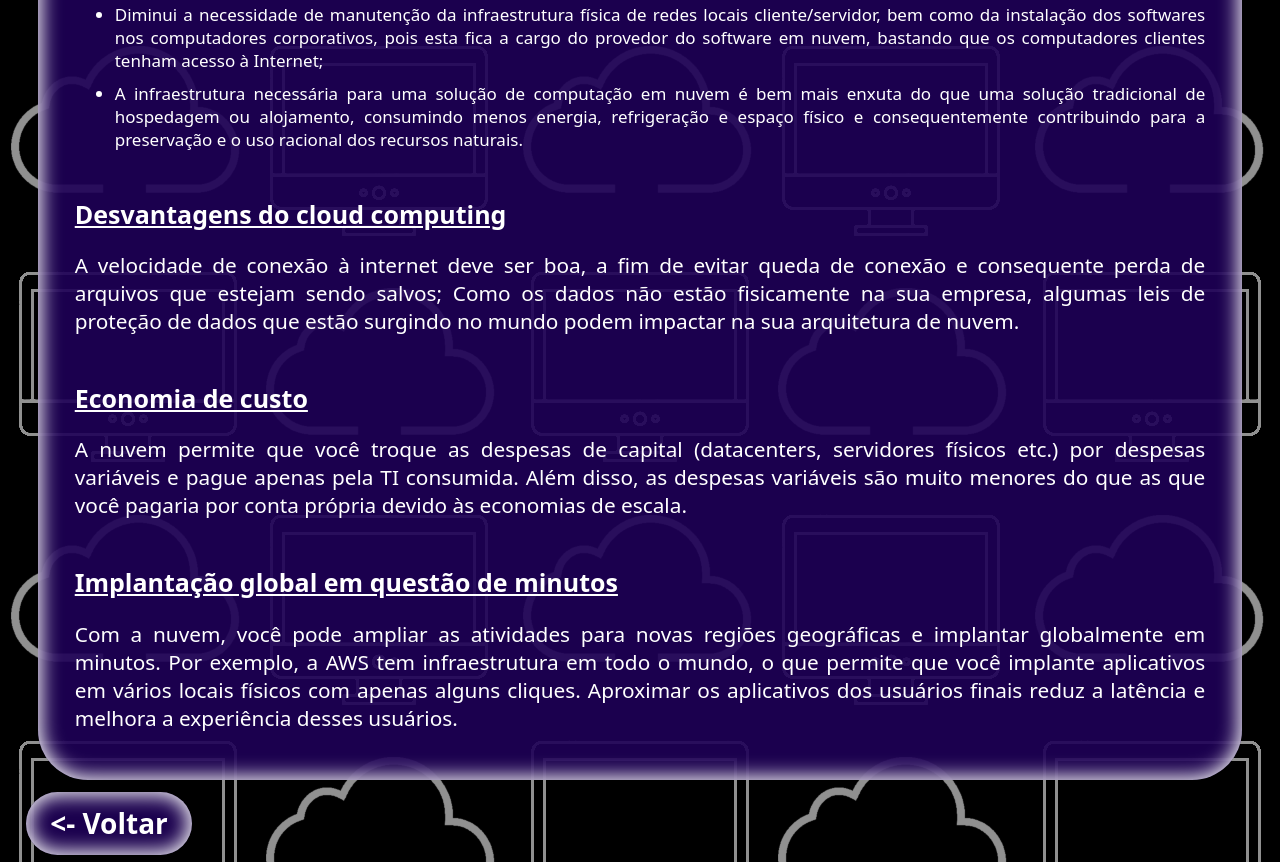
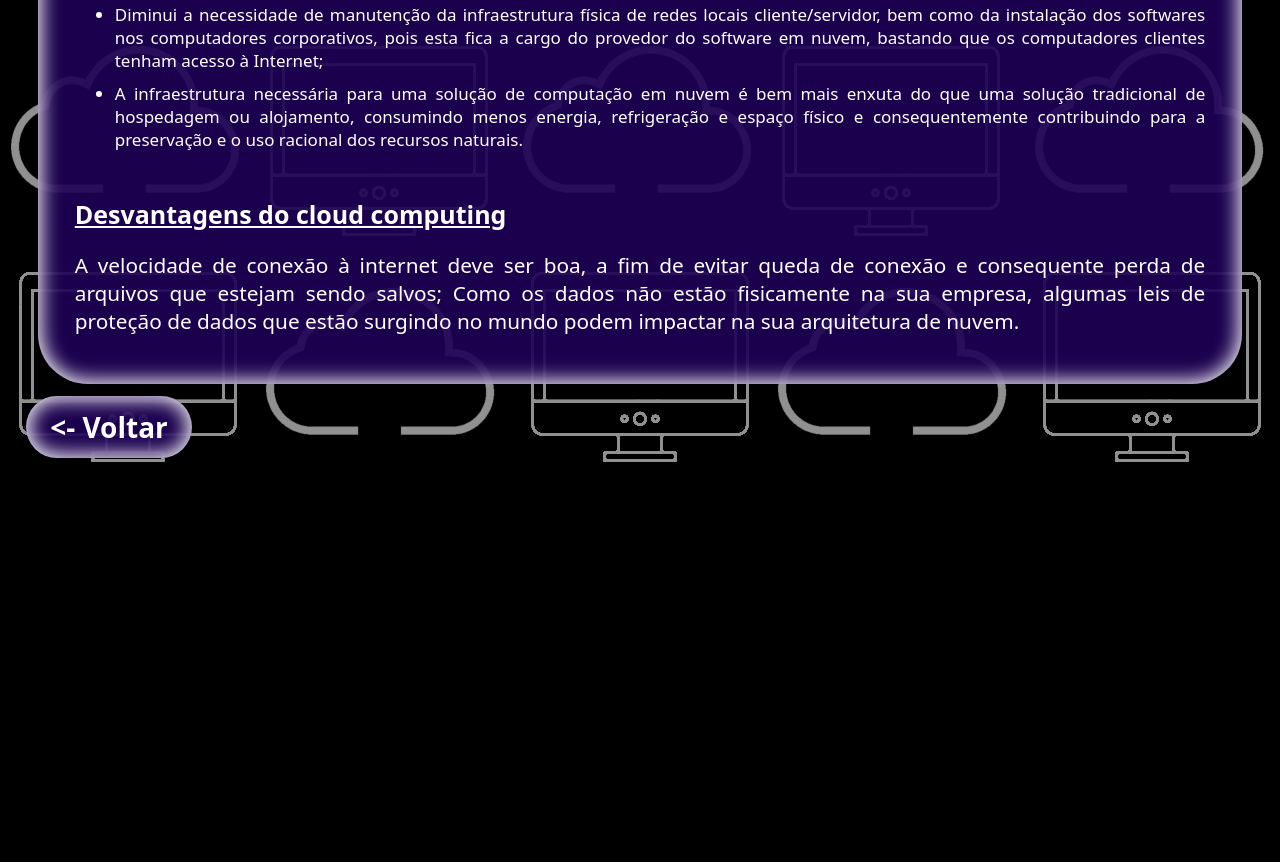
Before and after one commit to miguel-luiz-cap/Projeto_TI_Verde_ETEC, a plain HTML site: page index2.html in a window 1280 px wide. Shown: the part 2794-3656 px from the top of the page. After the commit the page ends 3260 px from the top, so only its background shows below. Drawn offline with Linux system fonts and the light colour scheme.

Commit message:
Update index2.html

```diff
--- a/index2.html
+++ b/index2.html
@@ -223,13 +223,6 @@
 			<h3 id="desvantagens">Desvantagens do cloud computing</h3>
 			<p>A velocidade de conexão à internet deve ser boa, a fim de evitar queda de conexão e consequente perda de arquivos que estejam sendo salvos;
 			Como os dados não estão fisicamente na sua empresa, algumas leis de proteção de dados que estão surgindo no mundo podem impactar na sua arquitetura de nuvem.</p>
-
-			<h3>Economia de custo</h3>
-			<p>A nuvem permite que você troque as despesas de capital (datacenters, servidores físicos etc.) por despesas variáveis e pague apenas pela TI consumida. Além disso, as despesas variáveis são muito menores do que as que você pagaria por conta própria devido às economias de escala. </p>
-
-			<h3>Implantação global em questão de minutos</h3>
-			<p>Com a nuvem, você pode ampliar as atividades para novas regiões geográficas e implantar globalmente em minutos. Por exemplo, a AWS tem infraestrutura em todo o mundo, o que permite que você implante aplicativos em vários locais físicos com apenas alguns cliques. Aproximar os aplicativos dos usuários finais reduz a latência e melhora a experiência desses usuários. </p>
-
 			</div>
 
 			<div class="botao">
```
